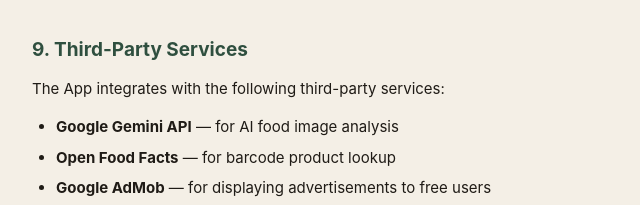
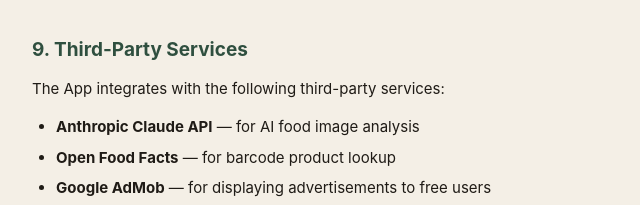
Before and after one commit to SamuelHudac/renala-legal, a plain HTML site: page terms.html in a window 1280 px wide. Shown: the part 3396-3601 px from the top of the page, 238-878 px from the left. Drawn offline with Linux system fonts and the light colour scheme.

Commit message:
Replace Google Gemini API with Anthropic Claude API

```diff
--- a/terms.html
+++ b/terms.html
@@ -131,7 +131,7 @@
 <h2>9. Third-Party Services</h2>
 <p>The App integrates with the following third-party services:</p>
 <ul>
-  <li><strong>Google Gemini API</strong> — for AI food image analysis</li>
+  <li><strong>Anthropic Claude API</strong> — for AI food image analysis</li>
   <li><strong>Open Food Facts</strong> — for barcode product lookup</li>
   <li><strong>Google AdMob</strong> — for displaying advertisements to free users</li>
   <li><strong>RevenueCat</strong> — for subscription management</li>
```
